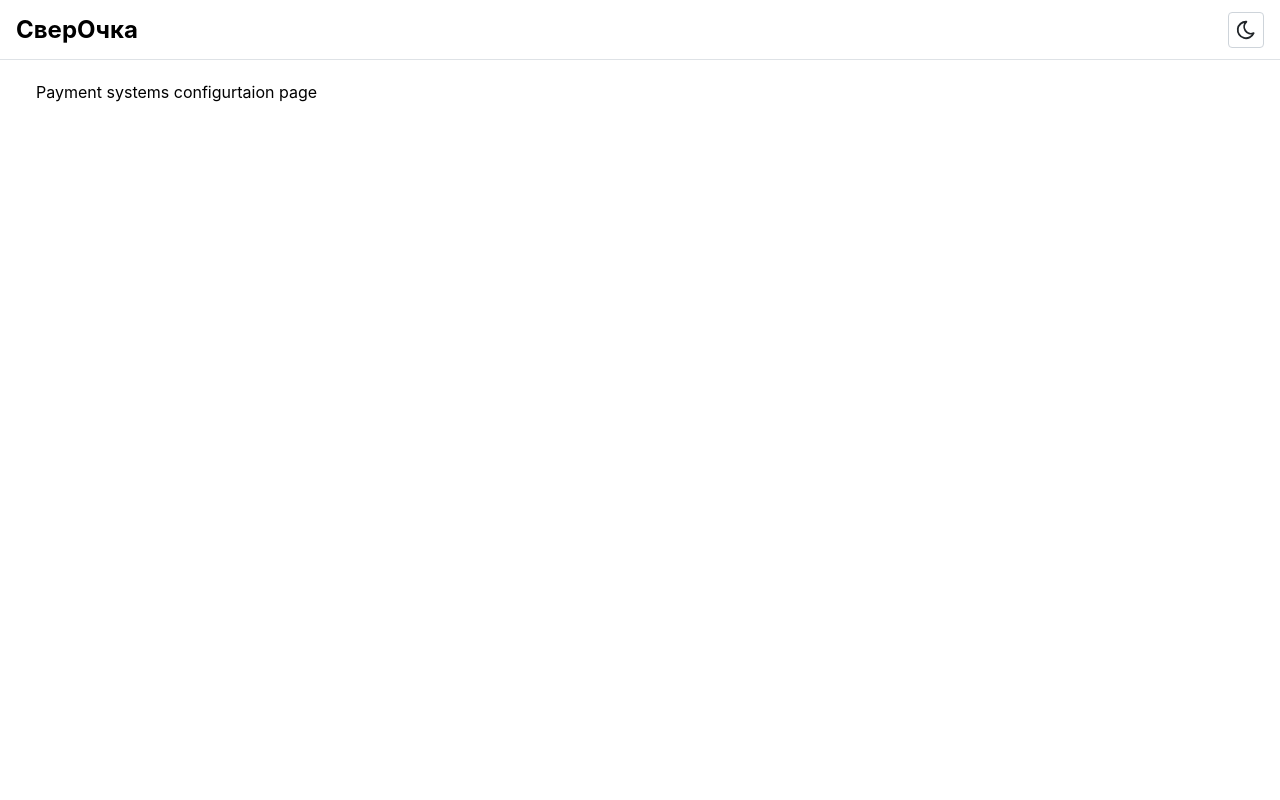
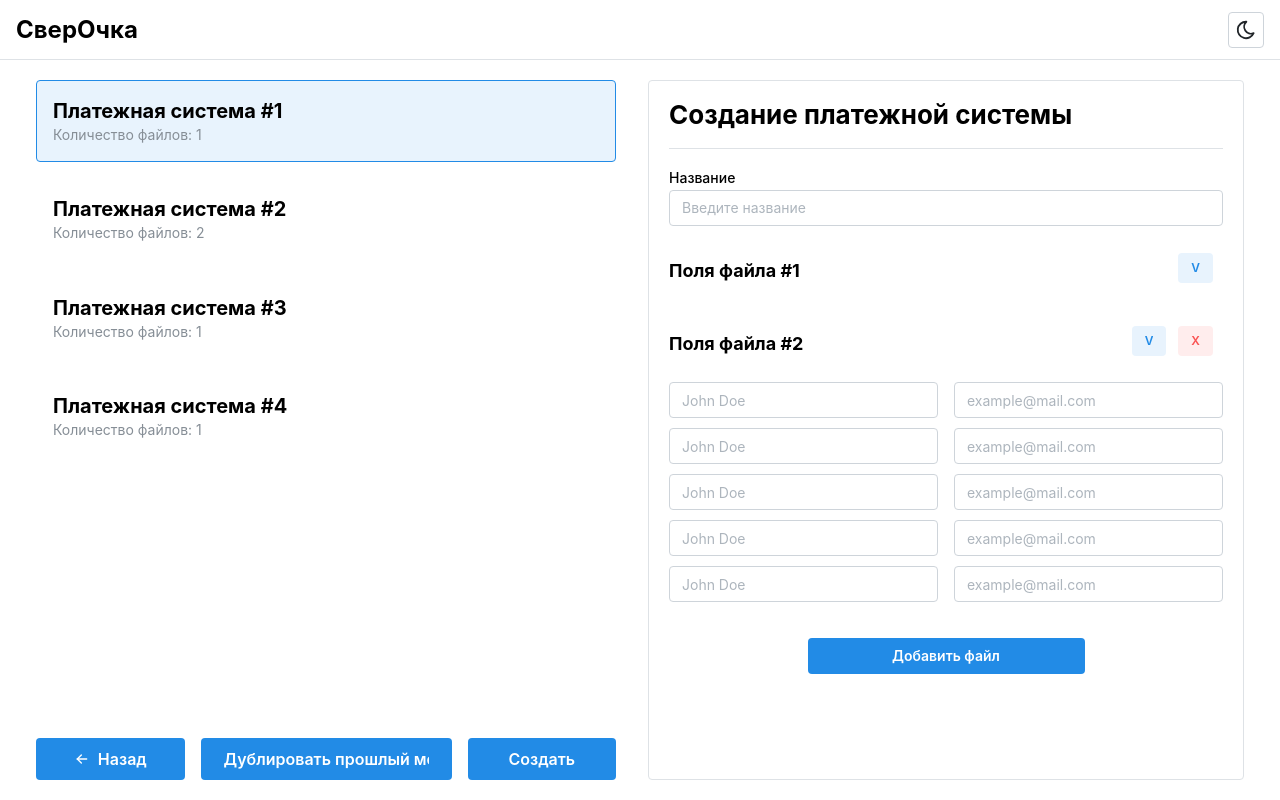
Before and after one commit to NickPodguzov993/revise-front22, a React (Vite) app: page /systems in a window 1280 px wide. Built offline with nearby package versions, Linux system fonts and the light colour scheme.

Commit message:
feat: systems configuration page layout

```diff
--- a/src/pages/systems/Systems.tsx
+++ b/src/pages/systems/Systems.tsx
@@ -1,3 +1,33 @@
-export function SystemsPage() {
-  return <span>Payment systems configurtaion page</span>;
+import { Link } from "react-router-dom";
+import { Button, Group, Stack } from "@mantine/core";
+import { TbArrowLeft } from "react-icons/tb";
+import { SystemsList } from "@/widgets/system-list";
+import { SystemEdit } from "@/widgets/system-edit";
+
+export function SystemPage() {
+  return (
+    <Group h="100%" grow>
+      <Stack h="100%" justify="space-between">
+        <SystemsList />
+        <Group pr="1rem">
+          <Button
+            size="md"
+            component={Link}
+            to={"/"}
+            styles={{ root: { flex: 1 }, label: { gap: "0.5rem" } }}
+          >
+            <TbArrowLeft />
+            Назад
+          </Button>
+          <Button size="md" style={{ flex: 2 }}>
+            Дублировать прошлый месяц
+          </Button>
+          <Button size="md" style={{ flex: 1 }}>
+            Создать
+          </Button>
+        </Group>
+      </Stack>
+      <SystemEdit />
+    </Group>
+  );
 }
--- a/src/pages/systems/index.ts
+++ b/src/pages/systems/index.ts
@@ -1 +1 @@
-export { SystemsPage as default } from "./Systems";
+export { SystemPage as default } from "./Systems";
--- /dev/null
+++ b/src/widgets/system-edit/SystemEdit.tsx
@@ -0,0 +1,102 @@
+import {
+  Button,
+  Card,
+  Center,
+  Collapse,
+  Divider,
+  Group,
+  ScrollArea,
+  Stack,
+  TextInput,
+  Title,
+} from "@mantine/core";
+import { useState } from "react";
+
+export function SystemEdit() {
+  const [opened1, setOpened1] = useState(false);
+  const [opened2, setOpened2] = useState(true);
+  const isNew = true;
+  const fields = [
+    { name: "John Doe", email: "john@mantine.dev" },
+    { name: "Bill Love", email: "bill@mantine.dev" },
+    { name: "Nancy Eagle", email: "nanacy@mantine.dev" },
+    { name: "Lim Notch", email: "lim@mantine.dev" },
+    { name: "Susan Seven", email: "susan@mantine.dev" },
+  ];
+
+  return (
+    <Card h="100%" p={0} withBorder>
+      <ScrollArea>
+        <Stack px="lg" py="md">
+          <Title order={2}>
+            {isNew ? "Создание " : "Редактирование "}платежной системы
+          </Title>
+          <Divider />
+          <TextInput label="Название" placeholder="Введите название" />
+          <Group pr="xs" justify="space-between" align="end">
+            <Title mt="md" order={3} fz="lg">
+              Поля файла #1
+            </Title>
+            <Button
+              variant="light"
+              size="xs"
+              px="sm"
+              onClick={() => setOpened1(!opened1)}
+            >
+              V
+            </Button>
+          </Group>
+          <Collapse in={opened1}>
+            {fields.map((_x, idx) => (
+              <Group key={idx} mt="xs" grow>
+                <TextInput
+                  placeholder="John Doe"
+                  //   {...form.getInputProps(`employees.${index}.name`)}
+                />
+                <TextInput
+                  placeholder="example@mail.com"
+                  // {...form.getInputProps(`employees.${index}.email`)}
+                />
+              </Group>
+            ))}
+          </Collapse>
+          <Group pr="xs" justify="space-between" align="end">
+            <Title mt="md" order={3} fz="lg">
+              Поля файла #2
+            </Title>
+            <Group gap="sm">
+              <Button
+                variant="light"
+                size="xs"
+                px="sm"
+                onClick={() => setOpened2(!opened2)}
+              >
+                V
+              </Button>
+              <Button variant="light" color="red" size="xs" px="sm">
+                X
+              </Button>
+            </Group>
+          </Group>
+          <Collapse in={opened2}>
+            {fields.map((_x, idx) => (
+              <Group key={idx} mt="xs" grow>
+                <TextInput
+                  placeholder="John Doe"
+                  //   {...form.getInputProps(`employees.${index}.name`)}
+                />
+                <TextInput
+                  placeholder="example@mail.com"
+                  // {...form.getInputProps(`employees.${index}.email`)}
+                />
+              </Group>
+            ))}
+          </Collapse>
+          <Center my="lg">
+            <Button w="50%">Добавить файл</Button>
+          </Center>
+        </Stack>
+      </ScrollArea>
+    </Card>
+  );
+}
--- /dev/null
+++ b/src/widgets/system-edit/index.ts
@@ -0,0 +1 @@
+export * from "./SystemEdit";
--- /dev/null
+++ b/src/widgets/system-list/SystemList.tsx
@@ -0,0 +1,39 @@
+import cx from "clsx";
+import { Card, ScrollArea, Stack, Text, Title } from "@mantine/core";
+import styles from "./system-list.module.css";
+
+const data = [
+  { id: 0, name: "Платежная система #1", filesCount: 1 },
+  { id: 1, name: "Платежная система #2", filesCount: 2 },
+  { id: 2, name: "Платежная система #3", filesCount: 1 },
+  { id: 3, name: "Платежная система #4", filesCount: 1 },
+  // { id: 4, name: "Платежная система #5", filesCount: 1 },
+  // { id: 5, name: "Платежная система #6", filesCount: 1 },
+  // { id: 6, name: "Платежная система #7", filesCount: 1 },
+];
+
+export function SystemsList() {
+  const active = 0;
+  return (
+    <ScrollArea>
+      <Stack pr="1rem">
+        {data.map((item, idx) => (
+          <Card
+            key={item.id}
+            className={cx(styles.systemCard, {
+              [styles.active]: idx === active,
+            })}
+            onClick={() => {}}
+          >
+            <Title order={3} fz="xl">
+              {item.name}
+            </Title>
+            <Text c="dimmed" size="sm">
+              Количество файлов: {item.filesCount}
+            </Text>
+          </Card>
+        ))}
+      </Stack>
+    </ScrollArea>
+  );
+}
--- /dev/null
+++ b/src/widgets/system-list/index.ts
@@ -0,0 +1 @@
+export * from "./SystemList";
--- /dev/null
+++ b/src/widgets/system-list/system-list.module.css
@@ -0,0 +1,13 @@
+.systemCard {
+  border: 1px solid transparent;
+  cursor: pointer;
+
+  &.active {
+    background-color: var(--mantine-color-blue-light);
+    border-color: var(--mantine-color-blue-outline);
+  }
+
+  @mixin hover {
+    background-color: var(--mantine-color-blue-light-hover);
+  }
+}
```
